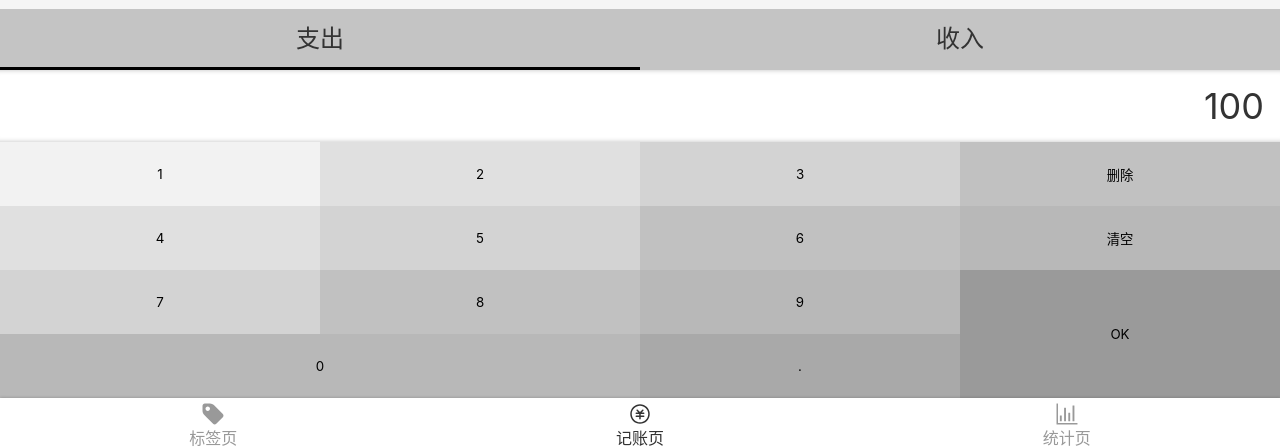
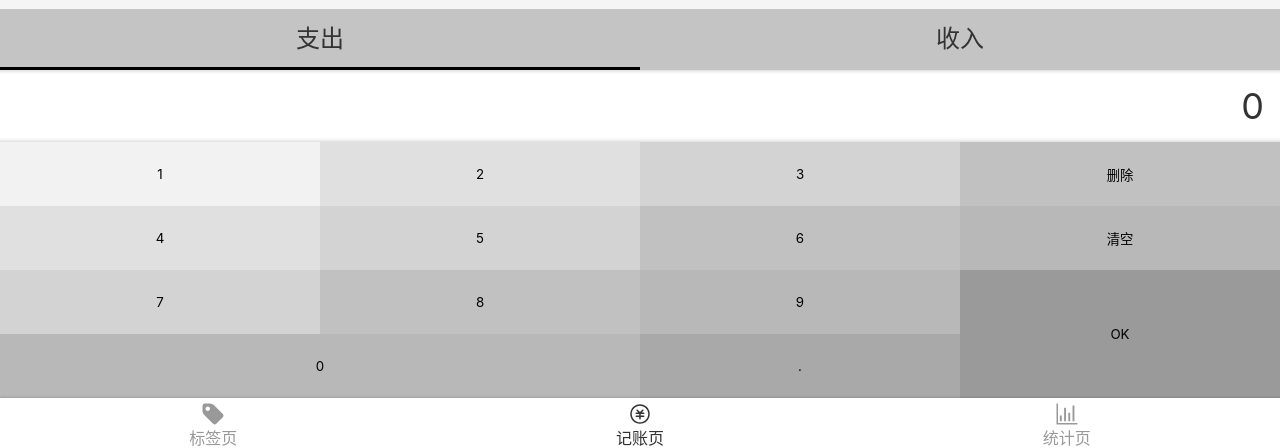
Before and after one commit to tang-xuan11/morney-react, a React app: page /#/money in a window 1280 px wide. Shown: the part 346-794 px from the top of the page. Built offline with nearby package versions, Linux system fonts and the light colour scheme.

Commit message:
numberPad 功能 wip

```diff
--- a/src/views/Money.tsx
+++ b/src/views/Money.tsx
@@ -16,25 +16,7 @@
       <TagsSection />
       <NoteSection />
       <CategorySection />
-      <NumberPadSection>
-        <div className="output">100</div>
-        <div className="pad clearfix">
-          <button>1</button>
-          <button>2</button>
-          <button>3</button>
-          <button>删除</button>
-          <button>4</button>
-          <button>5</button>
-          <button>6</button>
-          <button>清空</button>
-          <button>7</button>
-          <button>8</button>
-          <button>9</button>
-          <button className="ok">OK</button>
-          <button className="zero">0</button>
-          <button>.</button>
-        </div>
-      </NumberPadSection>
+      <NumberPadSection />
     </MyLayout>
   );
 };
--- a/src/views/Money/NumberPadSection.tsx
+++ b/src/views/Money/NumberPadSection.tsx
@@ -1,6 +1,6 @@
 import styled from "styled-components";
-
-const NumberPadSection = styled.section`
+import React, { useState } from "react";
+const Wrapper = styled.section`
   display: flex;
   flex-direction: column;
   .output {
@@ -56,4 +56,63 @@
     }
   }
 `;
+
+const NumberPadSection: React.FC = () => {
+  const [output, setOutput] = useState("0");
+  const onClickButtonWrapper = (e: React.MouseEvent) => {
+    const text = (e.target as HTMLButtonElement).textContent;
+    if (text === null) {
+      return;
+    }
+    switch (text) {
+      case "0":
+      case "1":
+      case "2":
+      case "3":
+      case "4":
+      case "5":
+      case "6":
+      case "7":
+      case "8":
+      case "9":
+      case ".":
+        if (output === "0") {
+          setOutput(text);
+        } else {
+          setOutput(output + text);
+        }
+        break;
+      case "删除":
+        console.log("删除");
+        break;
+      case "清空":
+        console.log("清空");
+        break;
+      case "OK":
+        console.log("确定");
+        break;
+    }
+  };
+  return (
+    <Wrapper>
+      <div className="output">{output}</div>
+      <div className="pad clearfix" onClick={onClickButtonWrapper}>
+        <button>1</button>
+        <button>2</button>
+        <button>3</button>
+        <button>删除</button>
+        <button>4</button>
+        <button>5</button>
+        <button>6</button>
+        <button>清空</button>
+        <button>7</button>
+        <button>8</button>
+        <button>9</button>
+        <button className="ok">OK</button>
+        <button className="zero">0</button>
+        <button>.</button>
+      </div>
+    </Wrapper>
+  );
+};
 export { NumberPadSection };
```
